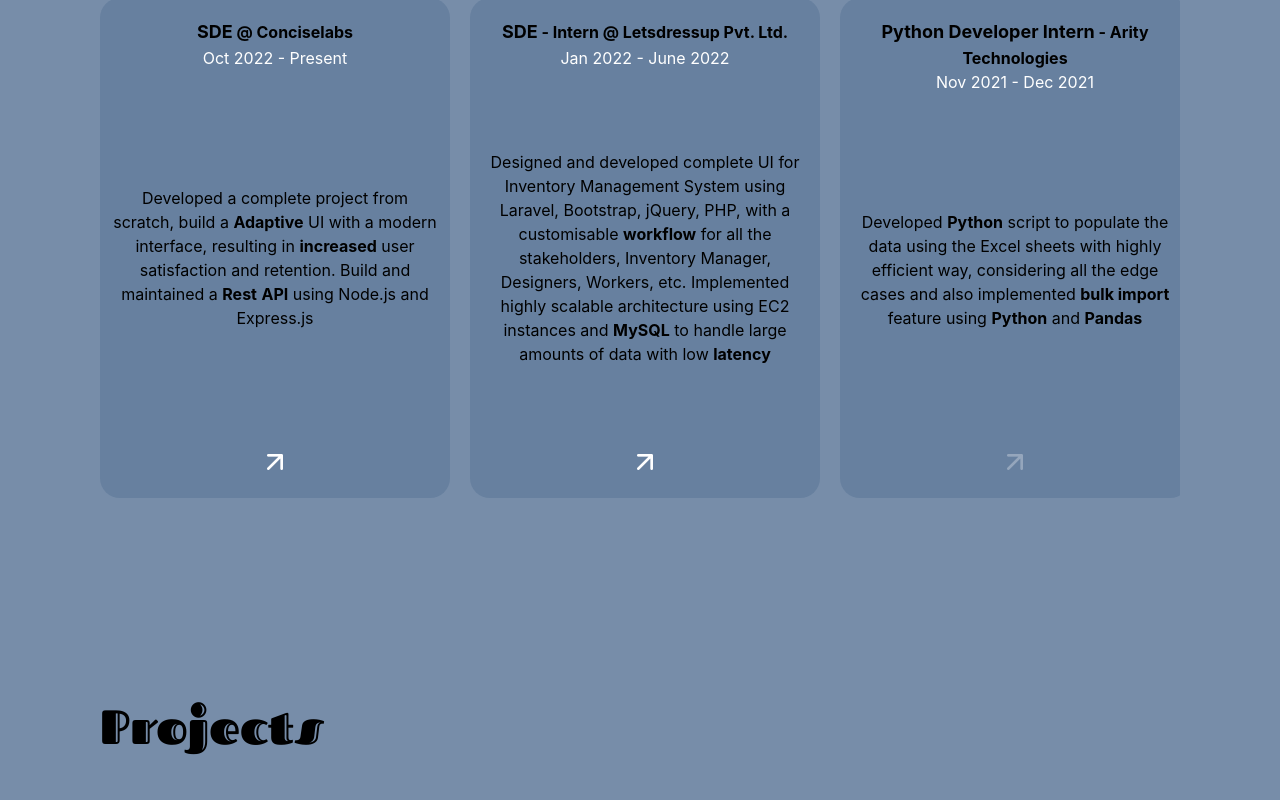
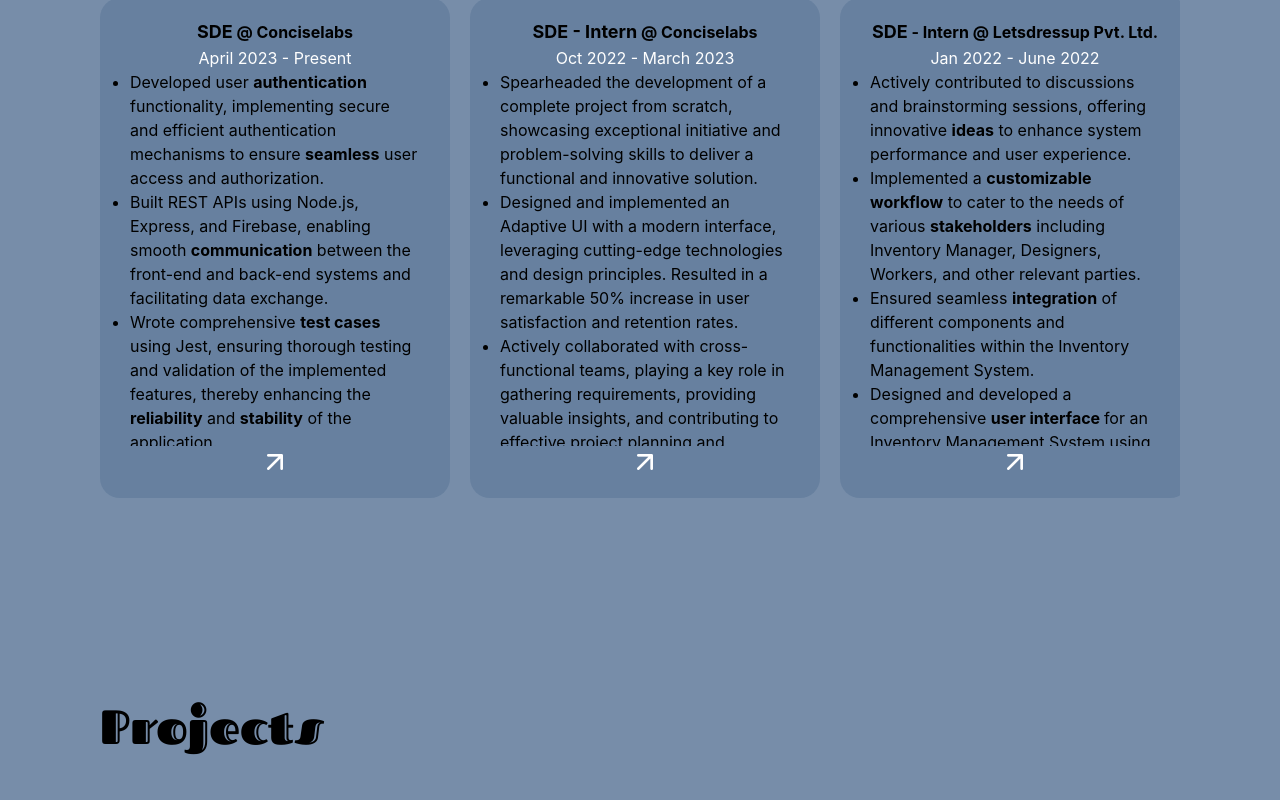
Before and after one commit to yogeshsingh2672000/portfolio, a React (Create React App) app: page / in a window 1280 px wide. Shown: the part 3400-4200 px from the top of the page. Built offline with nearby package versions, Linux system fonts and the light colour scheme.

Commit message:
updated Exp

```diff
--- a/src/components/sections/Experience.tsx
+++ b/src/components/sections/Experience.tsx
@@ -10,9 +10,35 @@
                 <div className="bg-[#67809F] px-[10px] flex flex-col justify-between py-[20px] items-center min-w-[300px] md:min-w-[350px] max-w-[500px] w-full h-auto md:h-[500px] rounded-[20px]">
                     <div className="text-center">
                         <div className="font-bold"><span className="text-lg">SDE</span> @ Conciselabs</div>
-                        <div className="text-white">Oct 2022 - Present</div>
+                        <div className="text-white">April 2023 - Present</div>
                     </div>
-                    <div className="text-center py-[30px] md:py-0">Developed a complete project from scratch, build a <strong>Adaptive</strong> UI with a modern interface, resulting in <strong>increased</strong> user satisfaction and retention. Build and maintained a <strong>Rest</strong> <strong>API</strong> using Node.js and Express.js</div>
+                    <div className="px-[20px] py-[30px] md:py-0 overflow-y-auto hidescrollbar">
+                        <ul className='list-disc'>
+                            <li>Developed user <strong>authentication</strong> functionality, implementing secure and efficient authentication mechanisms to ensure <strong>seamless</strong> user access and authorization.</li>
+                            <li>Built REST APIs using Node.js, Express, and Firebase, enabling smooth <strong>communication</strong> between the front-end and back-end systems and facilitating data exchange.</li>
+                            <li>Wrote comprehensive <strong>test cases</strong> using Jest, ensuring thorough testing and validation of the implemented features, thereby enhancing the <strong>reliability</strong> and <strong>stability</strong> of the application.</li>
+                            <li>Created an <strong>adaptive</strong> and responsive product using <strong>React</strong>, <strong>Next.js</strong>, and Tailwind CSS, delivering an optimal user experience across various devices and screen sizes.</li>
+                            <li>Actively monitored and analyzed <strong>user feedback</strong>, closely observing user behavior and preferences to iteratively <strong>refine the design</strong> flow and improve overall user experience.</li>
+                            <li>Engaged in code reviews, diligently identifying and resolving issues, while adhering to coding standards and ensuring high code quality.</li>
+                            <li>Actively participated in team discussions and meetings, <strong>sharing innovative ideas</strong> and contributing to continuous process improvement initiatives.</li>
+                        </ul>
+                    </div>
+                    <a href="https://conciselabs.io/" target="_blank"><img className="w-8 h-8" src="/icons/exitlink.png" alt="exitlink" /></a>
+                </div>
+                <div className="bg-[#67809F] px-[10px] flex flex-col justify-between py-[20px] items-center min-w-[300px] md:min-w-[350px] max-w-[500px] w-full h-auto md:h-[500px] rounded-[20px]">
+                    <div className="text-center">
+                        <div className="font-bold"><span className="text-lg">SDE - Intern</span> @ Conciselabs</div>
+                        <div className="text-white">Oct 2022 - March 2023</div>
+                    </div>
+                    <div className="px-[20px] py-[30px] md:py-0 overflow-y-auto hidescrollbar">
+                        <ul className='list-disc'>
+                            <li>Spearheaded the development of a complete project from scratch, showcasing exceptional initiative and problem-solving skills to deliver a functional and innovative solution.</li>
+                            <li>Designed and implemented an Adaptive UI with a modern interface, leveraging cutting-edge technologies and design principles. Resulted in a remarkable 50% increase in user satisfaction and retention rates.</li>
+                            <li>Actively collaborated with cross-functional teams, playing a key role in gathering requirements, providing valuable insights, and contributing to effective project planning and execution.</li>
+                            <li>Engaged in rigorous code reviews, proactively identifying and resolving issues, while strictly adhering to coding standards. This ensured high code quality and system reliability.</li>
+                            <li>Actively participated in team discussions and meetings, sharing innovative ideas and contributing to continuous process improvement initiatives. This fostered a collaborative environment and encouraged the exploration of new ideas.</li>
+                        </ul>
+                    </div>
                     <a href="https://conciselabs.io/" target="_blank"><img className="w-8 h-8" src="/icons/exitlink.png" alt="exitlink" /></a>
                 </div>
                 <div className="bg-[#67809F] px-[10px] flex flex-col justify-between py-[20px] items-center min-w-[300px] md:min-w-[350px] max-w-[500px] w-full h-auto md:h-[500px] rounded-[20px]">
@@ -20,7 +46,16 @@
                         <div className="font-bold"><span className="text-lg">SDE</span> - Intern @ Letsdressup Pvt. Ltd.</div>
                         <div className="text-white">Jan 2022 - June 2022</div>
                     </div>
-                    <div className="text-center py-[30px] md:py-0">Designed and developed complete UI for Inventory Management System using Laravel, Bootstrap, jQuery, PHP, with a customisable <strong>workflow</strong> for all the stakeholders, Inventory Manager, Designers, Workers, etc. Implemented highly scalable architecture using EC2 instances and <strong>MySQL</strong> to handle large amounts of data with low <strong>latency</strong></div>
+                    <div className="px-[20px] py-[30px] md:py-0 overflow-y-auto hidescrollbar">
+                        <ul className='list-disc'>
+                            <li>Actively contributed to discussions and brainstorming sessions, offering innovative <strong>ideas</strong> to enhance system performance and user experience.</li>
+                            <li>Implemented a <strong>customizable workflow</strong> to cater to the needs of various <strong>stakeholders</strong> including Inventory Manager, Designers, Workers, and other relevant parties.</li>
+                            <li>Ensured seamless <strong>integration</strong> of different components and functionalities within the Inventory Management System.</li>
+                            <li>Designed and developed a comprehensive <strong>user interface </strong> for an Inventory Management System using Laravel, Bootstrap, jQuery, and PHP.</li>
+                            <li>Collaborated with the team to <strong>gather</strong> requirements, analyze user needs, and deliver effective solutions.</li>
+                            <li>Participated in code reviews, debugging, and testing to <strong>maintain</strong> code quality and system reliability.</li>
+                        </ul>
+                    </div>
                     <a href="https://letsdressup.in/" target="_blank"><img className="w-8 h-8" src="/icons/exitlink.png" alt="exitlink" /></a>
                 </div>
                 <div className="bg-[#67809F] px-[10px] flex flex-col justify-between py-[20px] items-center min-w-[300px] md:min-w-[350px] max-w-[500px] w-full h-auto md:h-[500px] rounded-[20px]">
@@ -28,7 +63,13 @@
                         <div className="font-bold"><span className="text-lg">Python Developer Intern</span> - Arity Technologies</div>
                         <div className="text-white">Nov 2021 - Dec 2021</div>
                     </div>
-                    <div className="text-center py-[30px] md:py-0">Developed <strong>Python</strong> script to populate the data using the Excel sheets with highly efficient way, considering all the edge cases and also implemented <strong>bulk import</strong> feature using <strong>Python</strong> and <strong>Pandas</strong></div>
+                    <div className="py-[30px] md:py-0 px-[20px] hidescrollbar">
+                        <ul className='list-disc'>
+                            <li>Designed and implemented a complete <strong>bulk insert</strong> script using Python and Pandas, optimizing the data insertion process and driving an exceptional <strong>80%</strong> improvement in efficiency.</li>
+                            <li>Demonstrated attention to detail by handling all <strong>edge cases</strong> during the development process, ensuring the script's <strong>robustness</strong> and unwavering reliability.</li>
+                            <li>Exhibited a meticulous approach by crafting comprehensive <strong>test cases</strong> to rigorously validate the functionality, performance, and stability of the Python script, guaranteeing utmost <strong>accuracy</strong>.</li>
+                        </ul>
+                    </div>
                     <img className="w-8 h-8 cursor-not-allowed opacity-[0.3]" src="/icons/exitlink.png" alt="exitlink" />
                 </div>
             </div>
```
